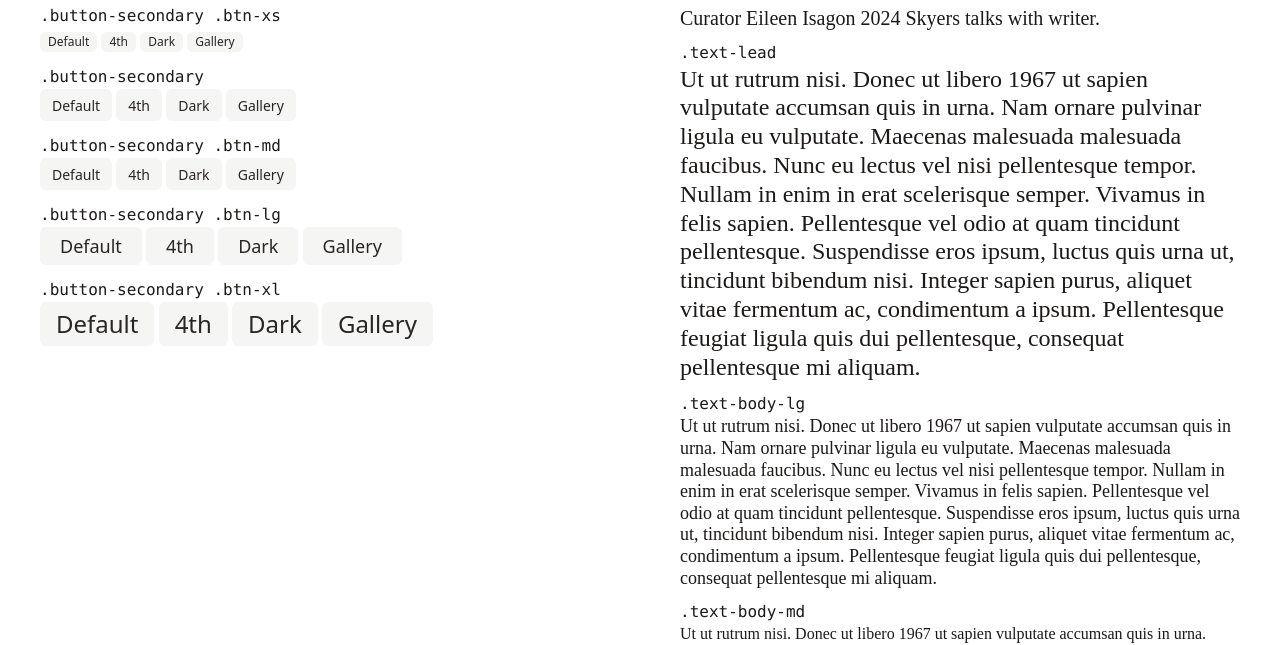
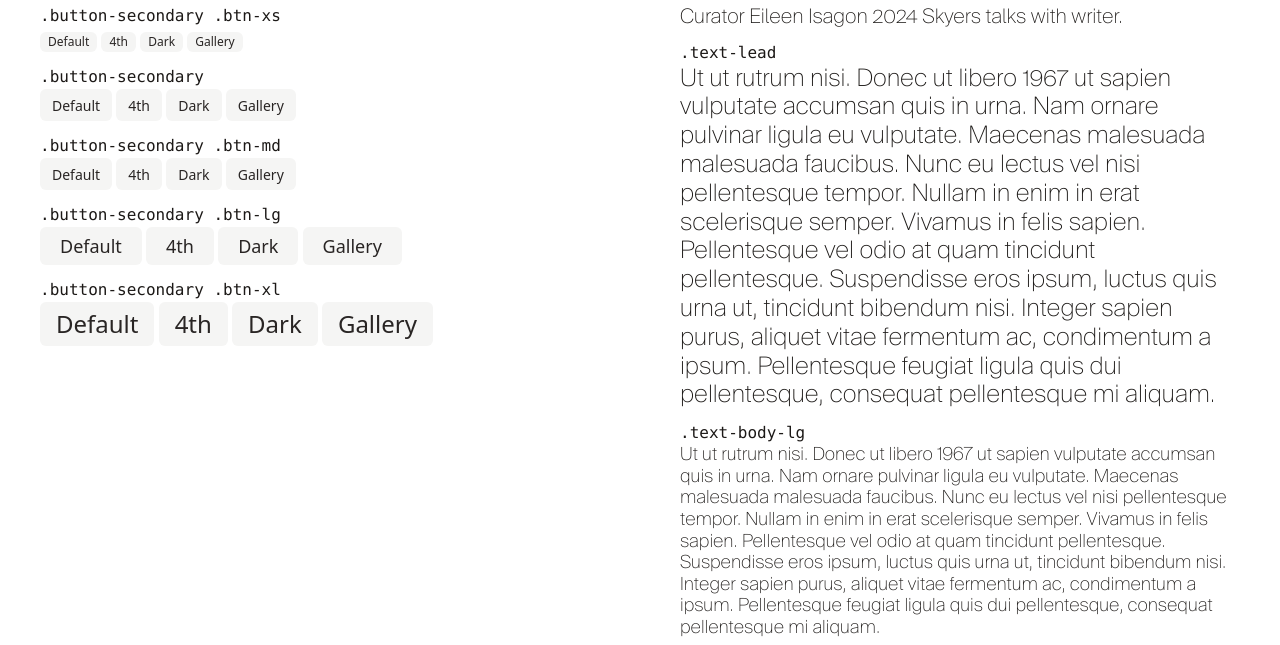
Before and after one commit to sanzdecastro/tokens-tw, a website: page index.html in a window 1280 px wide. Shown: the part 404-1049 px from the top of the page. Drawn offline with Linux system fonts and the light colour scheme.

Commit message:
name font with '

```diff
--- a/src/parts/font-face.css
+++ b/src/parts/font-face.css
@@ -1,6 +1,6 @@
 
   @font-face {
-    font-family: "Suisse Intl";
+    font-family: "Suisse Int'l";
     src: url("fonts/suisse/SuisseIntl-Thin.woff2") format("woff2"),
             url("fonts/suisse/SuisseIntl-Thin.woff") format("woff"),
             url("fonts/suisse/SuisseIntl-Thin.ttf") format("truetype");
@@ -10,7 +10,7 @@
   }
 
   @font-face {
-    font-family: "Suisse Intl";
+    font-family: "Suisse Int'l";
     src: url("fonts/suisse/SuisseIntl-Regular.woff2") format("woff2"),
             url("fonts/suisse/SuisseIntl-Regular.woff") format("woff"),
             url("fonts/suisse/SuisseIntl-Regular.ttf") format("truetype");
@@ -20,7 +20,7 @@
   }
 
   @font-face {
-    font-family: "Suisse Intl";
+    font-family: "Suisse Int'l";
     src: url("fonts/suisse/SuisseIntl-Book.woff2") format("woff2"),
          url("fonts/suisse/SuisseIntl-Book.woff") format("woff"),
          url("fonts/suisse/SuisseIntl-Book.ttf") format("truetype");
@@ -30,7 +30,7 @@
   }
 
   @font-face {
-    font-family: "Suisse Intl";
+    font-family: "Suisse Int'l";
     src: url("fonts/suisse/SuisseIntl-Medium.woff2") format("woff2"),
          url("fonts/suisse/SuisseIntl-Medium.woff") format("woff"),
          url("fonts/suisse/SuisseIntl-Medium.ttf") format("truetype");
@@ -40,7 +40,7 @@
   }
 
   @font-face {
-    font-family: "Suisse Intl";
+    font-family: "Suisse Int'l";
     src: url("fonts/suisse/SuisseIntl-SemiBold.woff2") format("woff2"),
          url("fonts/suisse/SuisseIntl-SemiBold.woff") format("woff"),
          url("fonts/suisse/SuisseIntl-SemiBold.ttf") format("truetype");
@@ -50,7 +50,7 @@
   }
 
   @font-face {
-    font-family: "Suisse Intl";
+    font-family: "Suisse Int'l";
     src: url("fonts/suisse/SuisseIntl-Bold.woff2") format("woff2"),
          url("fonts/suisse/SuisseIntl-Bold.woff") format("woff"),
          url("fonts/suisse/SuisseIntl-Bold.ttf") format("truetype");
@@ -61,7 +61,7 @@
 
 
   @font-face {
-    font-family: "Suisse Intl";
+    font-family: "Suisse Int'l";
     src: url("fonts/suisse/SuisseIntl-Black.woff2") format("woff2"),
          url("fonts/suisse/SuisseIntl-Black.woff") format("woff"),
          url("fonts/suisse/SuisseIntl-Black.ttf") format("truetype");
```
Also changed, not shown: src/output.css.
